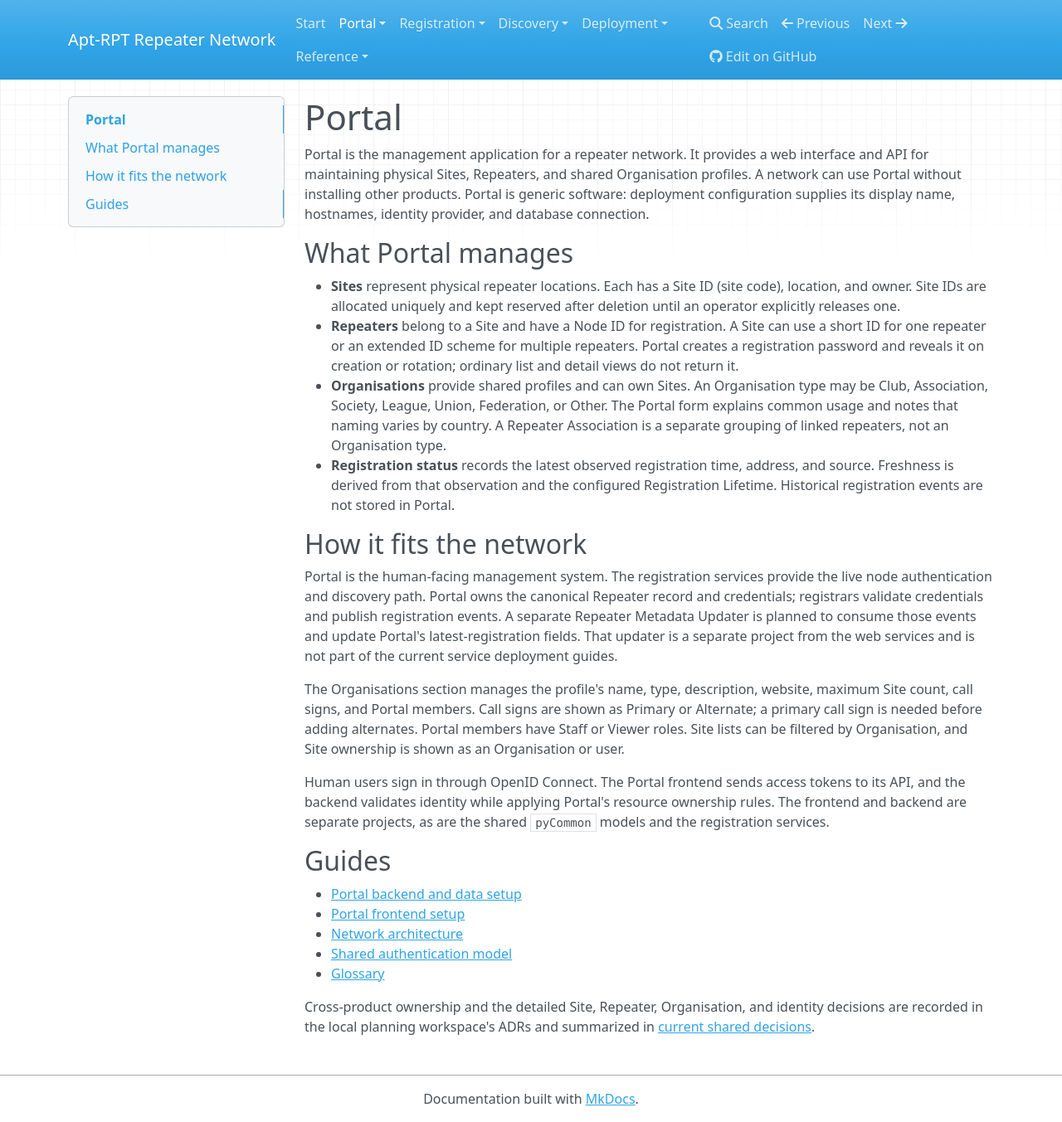
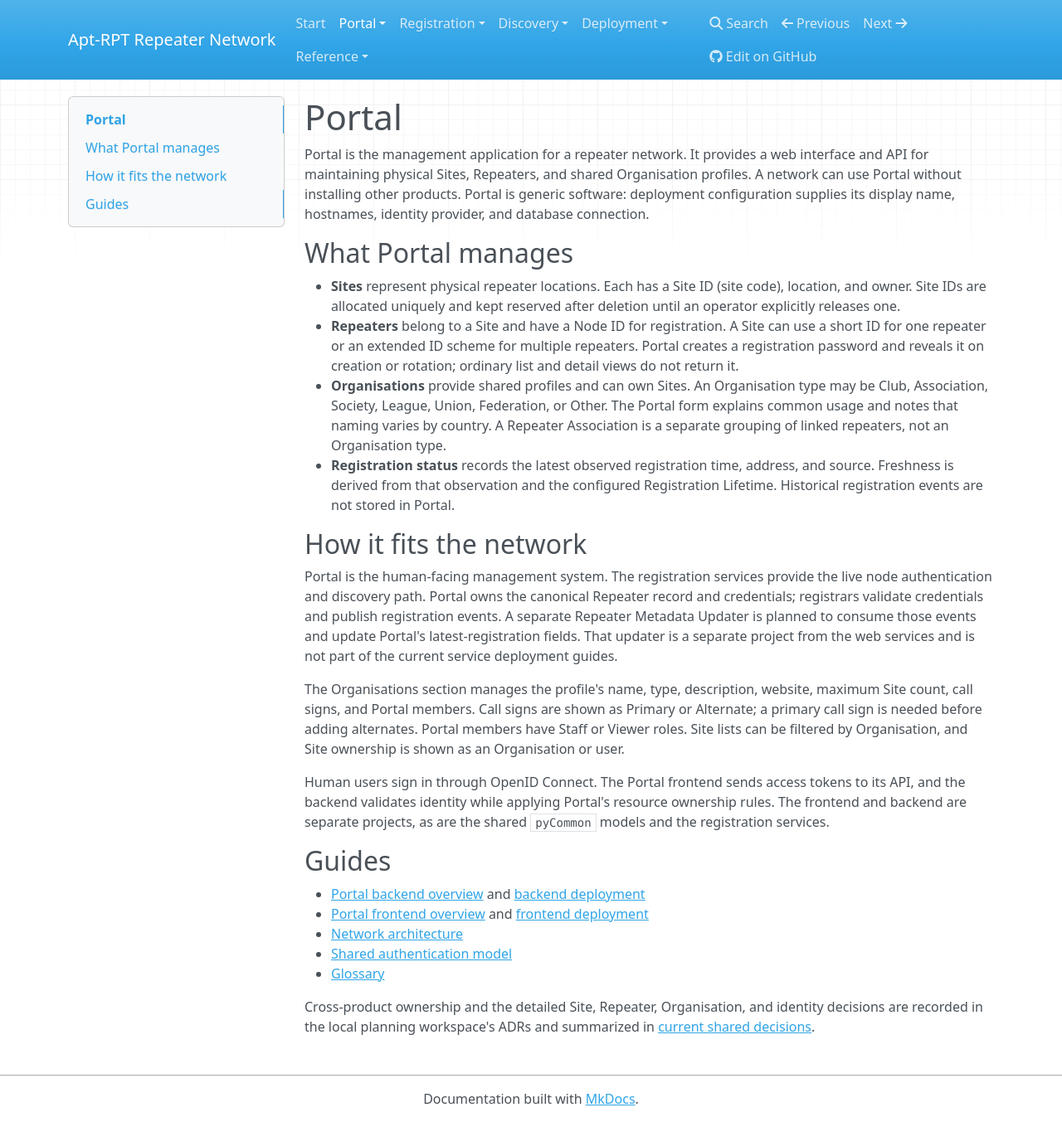
Before and after one commit to Hamlink-Canada/apt-rpt-docs, an MkDocs documentation site: the page built from docs/portal/index.md, in a window 1280 px wide and 1353 px high. Shown: the whole window at 83% size. Built offline with MkDocs 1.6.1, drawn with Linux system fonts in a browser that asks for light colours; nearby versions of some CDN libraries.

Commit message:
docs: expand Portal component guides

```diff
--- a/docs/portal/index.md
+++ b/docs/portal/index.md
@@ -48,8 +48,8 @@ are the shared `pyCommon` models and the registration services.
 
 ## Guides
 
-- [Portal backend and data setup](../projects/portal/backend.md)
-- [Portal frontend setup](../projects/portal/frontend.md)
+- [Portal backend overview](../projects/portal/backend/index.md) and [backend deployment](../projects/portal/backend/deployment.md)
+- [Portal frontend overview](../projects/portal/frontend/index.md) and [frontend deployment](../projects/portal/frontend/deployment.md)
 - [Network architecture](../architecture.md)
 - [Shared authentication model](../authentication.md)
 - [Glossary](../glossary.md)
```
